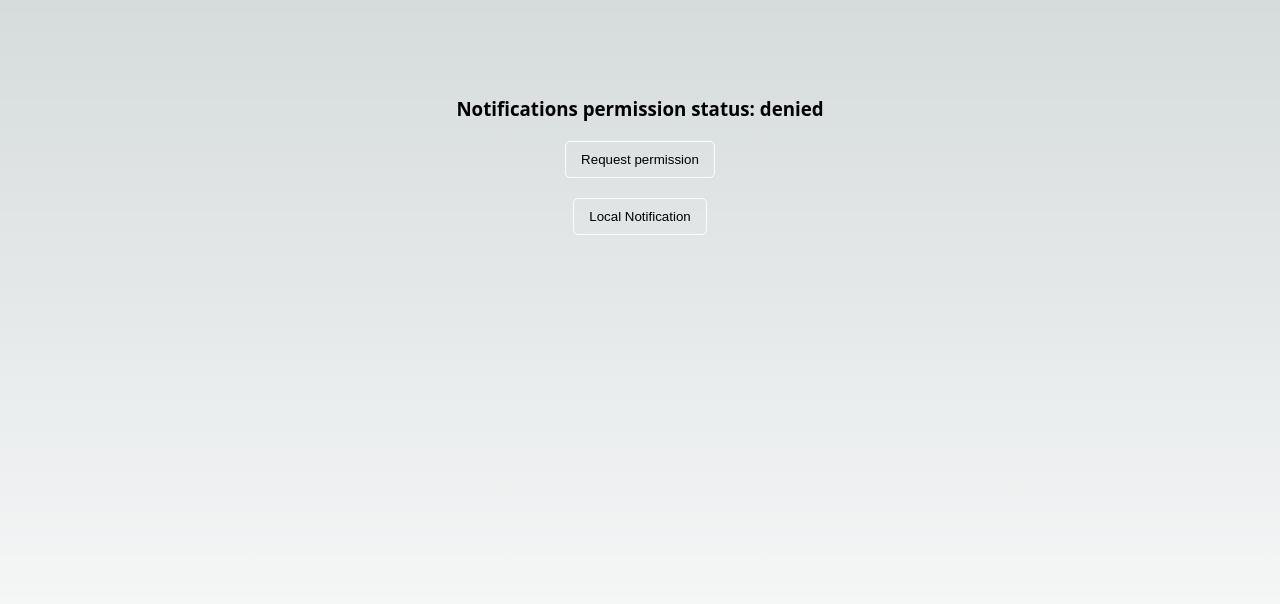
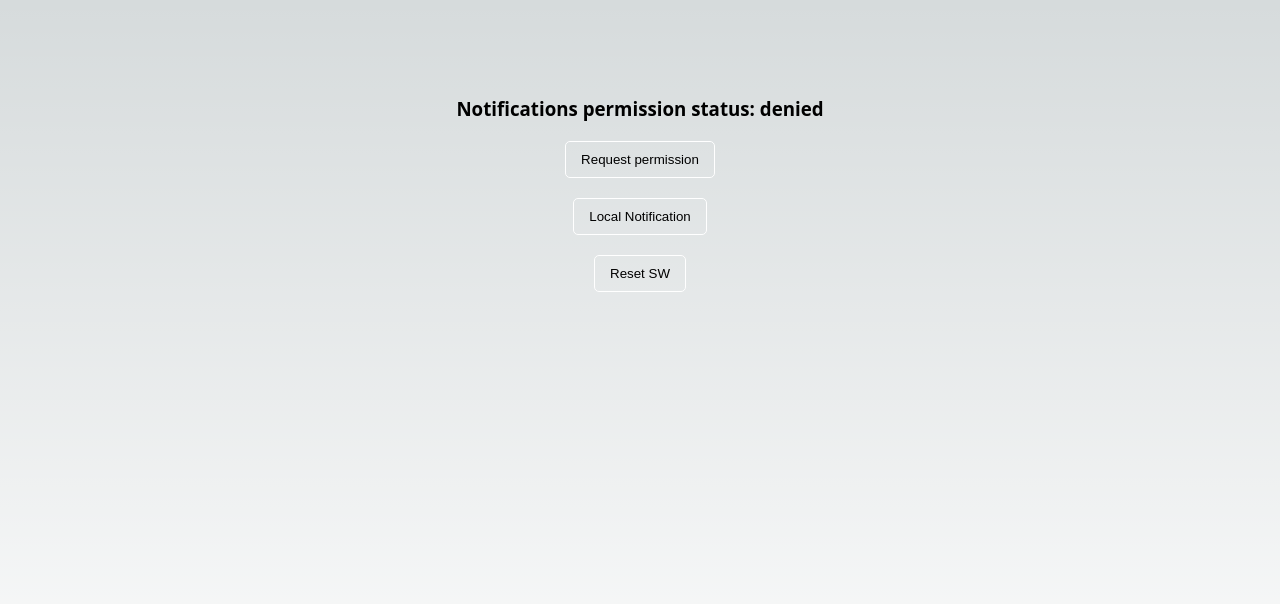
Before and after one commit to mvdam/nextjs-webpush, a Next.js app: page / in a window 1280 px wide. Shown: the top 604 px of the page. Built offline with nearby package versions, Linux system fonts and the light colour scheme.

Commit message:
fix: add button to reset service workers

```diff
--- a/src/components/notifications.tsx
+++ b/src/components/notifications.tsx
@@ -33,6 +33,9 @@ export default function Notifications() {
       <button onClick={sendNewLocalNotification} className={styles.button}>
         Local Notification
       </button>
+      <button onClick={resetServiceWorker} className={styles.button}>
+        Reset SW
+      </button>
     </>
   );
 }
@@ -49,6 +52,16 @@ const requestNotificationPermission = async () => {
   }
 };
 
+const resetServiceWorker = () => {
+  navigator.serviceWorker.getRegistrations().then(function (registrations) {
+    for (let registration of registrations) {
+      registration.unregister();
+    }
+
+    registerServiceWorker();
+  });
+};
+
 const setup = async () => {
   const swRegistration = await registerServiceWorker();
   const permission = await requestNotificationPermission();
```
